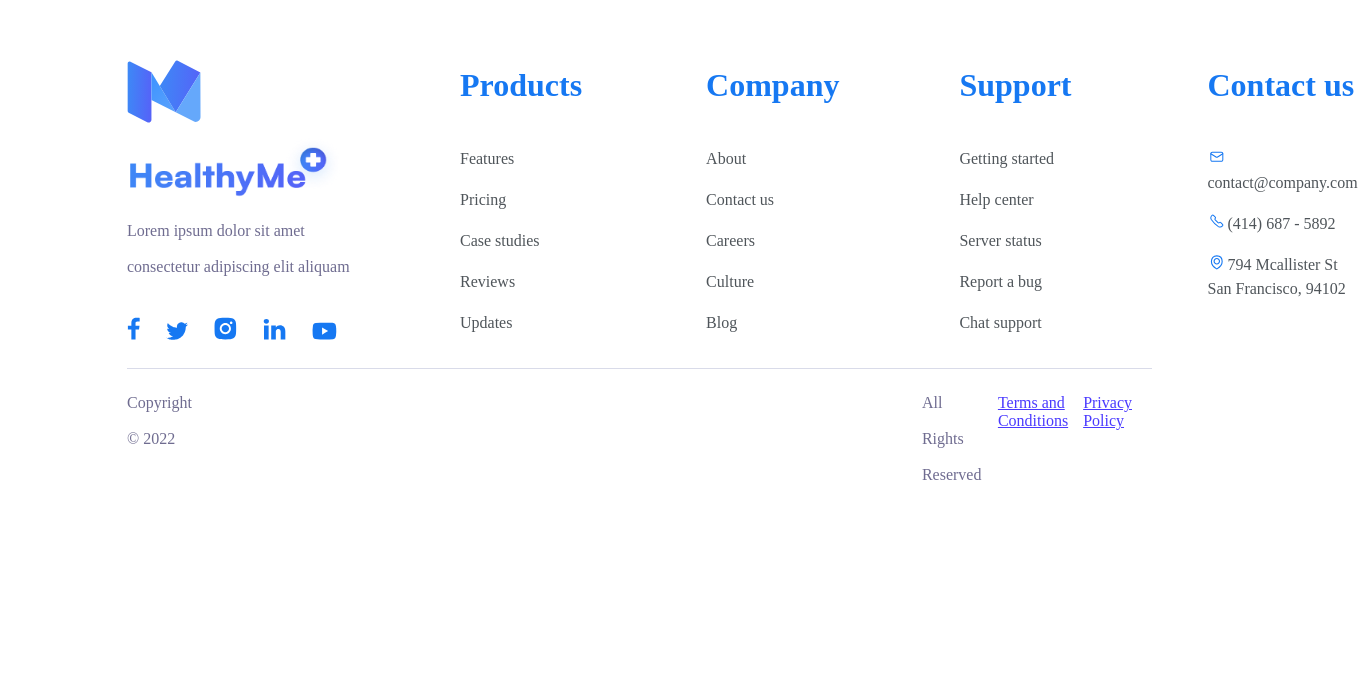
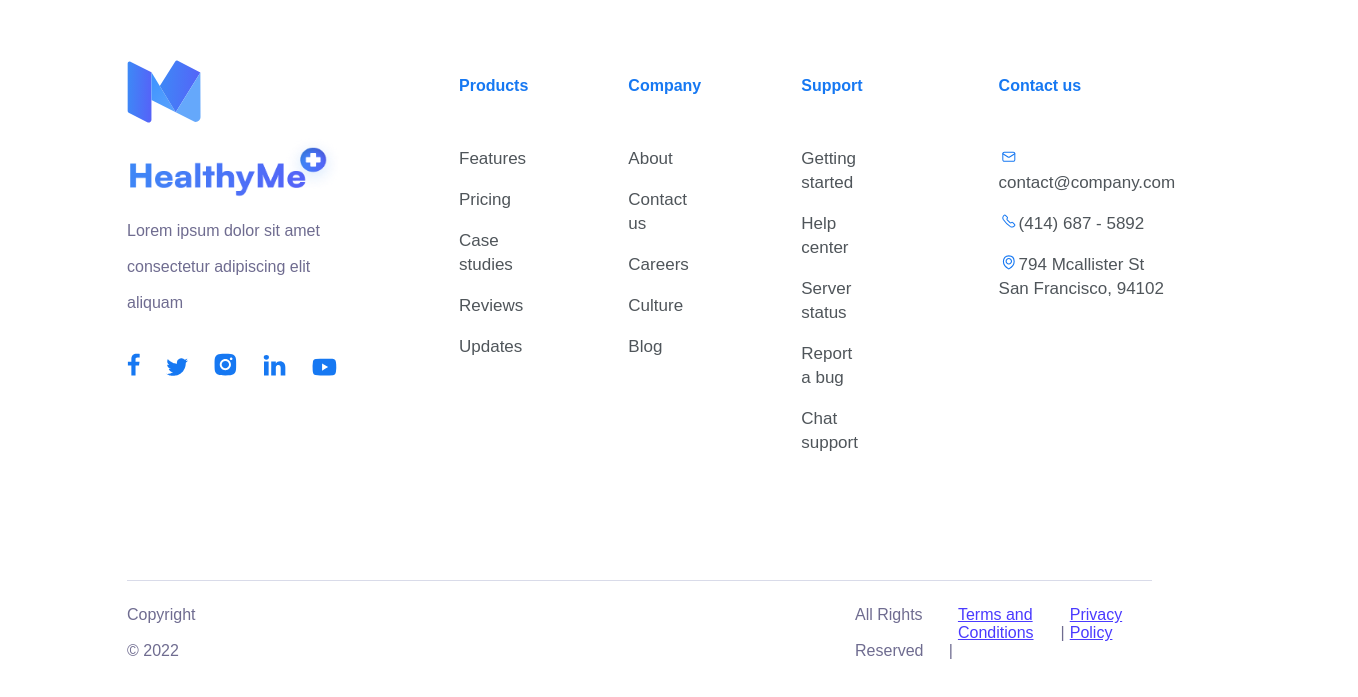
Before and after one commit to Forge-and-7-blacksmiths/Health_Care, a React (Create React App) app: page / in a window 1280 px wide. Shown: the part 101-798 px from the top of the page, 1358 px wide, since content can reach past the window. Built offline with nearby package versions, Linux system fonts and the light colour scheme.

Commit message:
footer features 1.0

```diff
--- a/src/components/Footer/Footer.scss
+++ b/src/components/Footer/Footer.scss
@@ -1,11 +1,13 @@
 .container {
-  max-width: 1700px;
+  max-width: 1727px;
+  font-family: "M PLUS 1", sans-serif;
 }
 .footer {
   padding: 144px 120px 29px 119px;
 }
 .footerContainer {
   display: flex;
+  padding-bottom: 92px;
 }
 .logoIcon {
   width: 74px;
@@ -39,35 +41,42 @@
   width: 25px;
   height: 18px;
 }
-.footerIcons{
+.footerIcons {
   width: 20px;
   height: 15px;
 }
 .footerLeft {
   display: flex;
+  width: 372px;
   flex-direction: column;
   padding: 0;
-  margin-right: 97px;
+  margin-right: 96px;
 }
-.footerUnderlineBlock {
+.footerUnderlineContainer {
   display: flex;
   align-items: baseline;
   justify-content: flex-end;
   border-top: 1.2px solid #d9dbe9;
 }
 .footerProduct {
-  margin-right: 124px;
+  width: 120px;
+  margin-right: 100px;
 }
 .footerCompany {
-  margin-right: 120px;
+  width: 109px;
+  margin-right: 100px;
 }
 .footerSupport {
+  width: 160px;
   margin-right: 136px;
+}
+.footerContact {
+  width: 272px;
 }
 .footerContactLink {
   line-height: 24px;
   text-decoration: none;
-    color: #4F555A;
+  color: #4f555a;
 }
 .footerIconsBlock {
   display: flex;
@@ -92,43 +101,52 @@
 }
 .footerSubject {
   margin-bottom: 48px;
+  //font-weight: 700;
+  // font-size: 20px;
   line-height: 27px;
   color: #1678f2;
 }
 .footerItem {
+  font-weight: 400;
   margin-bottom: 17px;
+  font-size: 17px;
   line-height: 24px;
-  color: #4F555A;
+  color: #4f555a;
   padding: 0;
 }
-.noNameText{
-    color: #6F6C90;
+.noNameText {
+  color: #6f6c90;
   line-height: 36px;
 }
 .footerCopyright {
-  margin-right: 730px;
-  color: #6F6C90;
+  margin-right: 650px;
+  color: #6f6c90;
   line-height: 36px;
 }
 .footerRights {
   margin-right: 15px;
   position: relative;
   line-height: 36px;
-  color: #6F6C90;
+  color: #6f6c90;
 }
-.footerRights::after{
-    content: '';
+.footerRights::after {
+  content: "|";
   position: absolute;
-    width: 1px;
-    height: 15px;
-    color:#1678f2;
-    right: 200;
+  right: -10px;
+  color: #6f6c90;
 }
 .termsConditions {
+  position: relative;
   margin-right: 15px;
-  color: #4A3AFF;
+  color: #4a3aff;
+}
+.termsConditions::after {
+  content: "|";
+  position: absolute;
+  right: -10px;
+  color: #6f6c90;
 }
 .policy {
   margin-right: 20px;
-  color: #4A3AFF;
+  color: #4a3aff;
 }
--- a/src/components/Footer/Footer.tsx
+++ b/src/components/Footer/Footer.tsx
@@ -37,7 +37,7 @@ export const Footer = () => {
                 </div>
         </div>
       <div className='footerProduct'>
-        <h1 className='footerSubject'>Products</h1>
+        <h4 className='footerSubject'>Products</h4>
           <ul className='footerList'>
             <li className='footerItem'>Features</li>
             <li className='footerItem'>Pricing</li>
@@ -47,7 +47,7 @@ export const Footer = () => {
           </ul>
       </div>
       <div className='footerCompany'>
-        <h1 className='footerSubject'>Company</h1>
+        <h4 className='footerSubject'>Company</h4>
           <ul className='footerList'>
             <li className='footerItem'>About</li>
             <li className='footerItem'>Contact us</li>
@@ -57,7 +57,7 @@ export const Footer = () => {
           </ul>
       </div>
       <div className='footerSupport'>
-        <h1 className='footerSubject'>Support</h1>
+        <h4 className='footerSubject'>Support</h4>
           <ul className='footerList'>
             <li className='footerItem'>Getting started</li>
             <li className='footerItem'>Help center</li>
@@ -67,7 +67,7 @@ export const Footer = () => {
           </ul>
       </div>
       <div className='footerContact'>
-        <h1 className='footerSubject'>Contact us</h1>
+        <h4 className='footerSubject'>Contact us</h4>
           <ul className='footerList'>
             <li className='footerItem'><a href='index.html' className='footerContactLink'><img className='footerIcons' src={iconMail} alt='icon' />contact@company.com</a></li>
             <li className='footerItem'><a href='index.html' className='footerContactLink'><img className='footerIcons' src={iconPhone} alt='icon' />(414) 687 - 5892</a></li>
@@ -76,7 +76,7 @@ San Francisco, 94102</a></li>
           </ul>
       </div>
       </div>
-      <div className="footerUnderlineBlock">
+      <div className="container footerUnderlineContainer">
         <p className="footerCopyright">Copyright © 2022 </p>
         <p className="footerRights">All Rights Reserved</p>
         <a href="index.html" className="termsConditions">Terms and Conditions</a>
```
Lines whose indentation alone changed are shown as unchanged.
